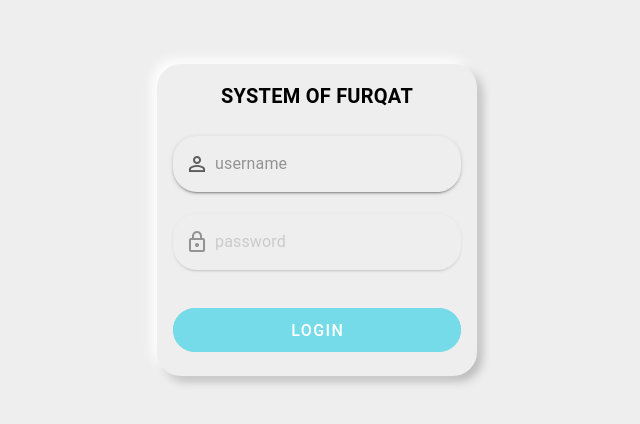
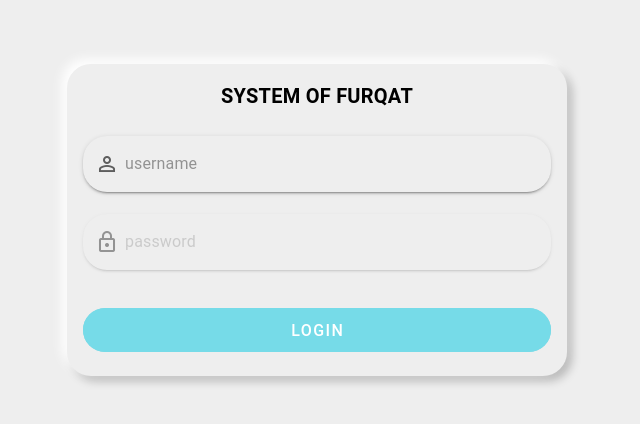
Before and after one commit to asliddinberdiev/systemof_js, a Nuxt app: page /login in a window 1280 px wide. Shown: the top 424 px of the page, without its empty margins (323-963 px from the left). Built offline with nearby package versions, Linux system fonts and the light colour scheme.

Commit message:
display setting

```diff
--- a/pages/login.vue
+++ b/pages/login.vue
@@ -1,5 +1,8 @@
 <script setup lang="ts">
 import { useLogin } from "@/composables/useAuth";
+import { useDisplay } from "vuetify";
+
+const { mobile } = useDisplay();
 
 definePageMeta({
   layout: "auth",
@@ -10,8 +13,8 @@ const { username, password, loading, submit } = useLogin();
 
 <template>
   <v-card
-    class="card-border-radius bg-grey-lighten-3 px-4 py-2 w-full"
-    min-width="320"
+    class="card-border-radius bg-grey-lighten-3 px-4 py-2"
+    :min-width="mobile ? 300 : 500"
     rounded="xl"
   >
     <v-card-title class="font-weight-bold text-uppercase mb-4 text-center"
```
